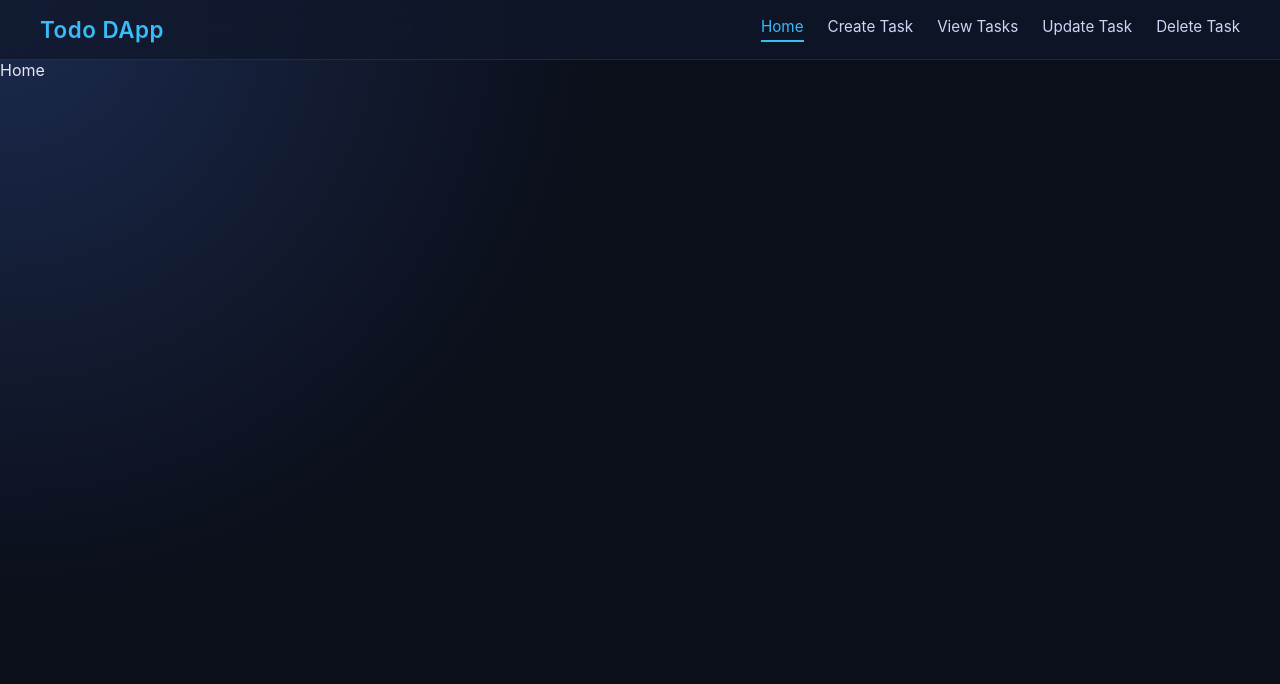
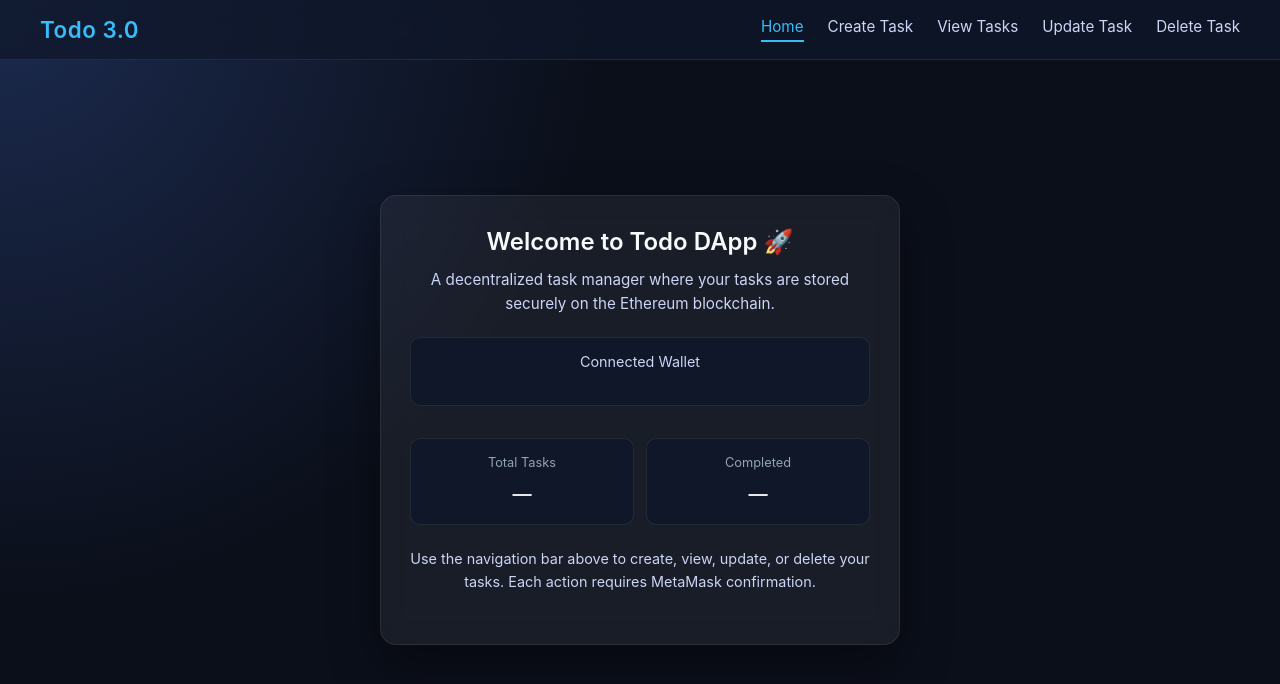
Before and after one commit to Sourabhgupta-11/Todo_BERN_App, a React (Create React App) app in the folder frontend/: page /home in a window 1280 px wide. Shown: the top 684 px of the page. Built offline with nearby package versions, Linux system fonts and the light colour scheme.

Commit message:
created home page

```diff
--- a/frontend/src/App.css
+++ b/frontend/src/App.css
@@ -75,7 +75,7 @@ body {
 
 .card {
   width: 100%;
-  max-width: 420px;
+  max-width: 520px;
   background: rgba(255, 255, 255, 0.06);
   backdrop-filter: blur(14px);
   border-radius: 16px;
--- a/frontend/src/components/Home.js
+++ b/frontend/src/components/Home.js
@@ -1,9 +1,74 @@
-import React from 'react'
+import React from "react";
+import { useLocation } from "react-router-dom";
 
 const Home = () => {
+  const location = useLocation();
+  const address = location.state?.address;
+
+
   return (
-    <div>Home</div>
-  )
-}
+    <div className="page">
+      <div className="card">
+        <h2>Welcome to Todo DApp 🚀</h2>
 
-export default Home
+        <p>
+          A decentralized task manager where your tasks are stored securely on
+          the Ethereum blockchain.
+        </p>
+
+        <div
+          style={{
+            margin: "18px 0",
+            padding: "12px",
+            borderRadius: "10px",
+            background: "rgba(15, 23, 42, 0.85)",
+            border: "1px solid rgba(255,255,255,0.08)",
+          }}
+        >
+          <p style={{ marginBottom: "6px", fontSize: "0.9rem" }}>
+            Connected Wallet
+          </p>
+          <p
+            style={{
+              fontWeight: "600",
+              color: "#38bdf8",
+              fontSize: "0.95rem",
+            }}
+          >
+            {address}
+          </p>
+        </div>
+
+        {/* Stats section (future-ready) */}
+        <div
+          style={{
+            display: "flex",
+            gap: "12px",
+            marginTop: "20px",
+          }}
+        >
+          <div className="task" style={{ flex: 1, textAlign: "center" }}>
+            <p style={{ fontSize: "0.8rem", color: "#94a3b8" }}>
+              Total Tasks
+            </p>
+            <p style={{ fontSize: "1.2rem", fontWeight: "600" }}>—</p>
+          </div>
+
+          <div className="task" style={{ flex: 1, textAlign: "center" }}>
+            <p style={{ fontSize: "0.8rem", color: "#94a3b8" }}>
+              Completed
+            </p>
+            <p style={{ fontSize: "1.2rem", fontWeight: "600" }}>—</p>
+          </div>
+        </div>
+
+        <p style={{ marginTop: "22px", fontSize: "0.9rem" }}>
+          Use the navigation bar above to create, view, update, or delete your
+          tasks. Each action requires MetaMask confirmation.
+        </p>
+      </div>
+    </div>
+  );
+};
+
+export default Home;
--- a/frontend/src/components/Navbar.js
+++ b/frontend/src/components/Navbar.js
@@ -4,7 +4,7 @@ import { NavLink } from "react-router-dom";
 const Navbar = () => {
   return (
     <nav className="navbar">
-      <h3>Todo DApp</h3>
+      <h3>Todo 3.0</h3>
 
       <div className="nav-links">
         <NavLink to="/home">Home</NavLink>
```
